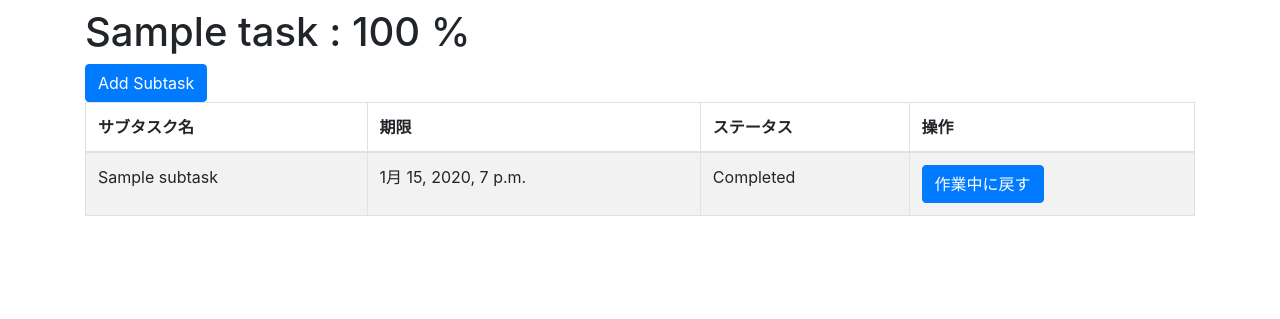
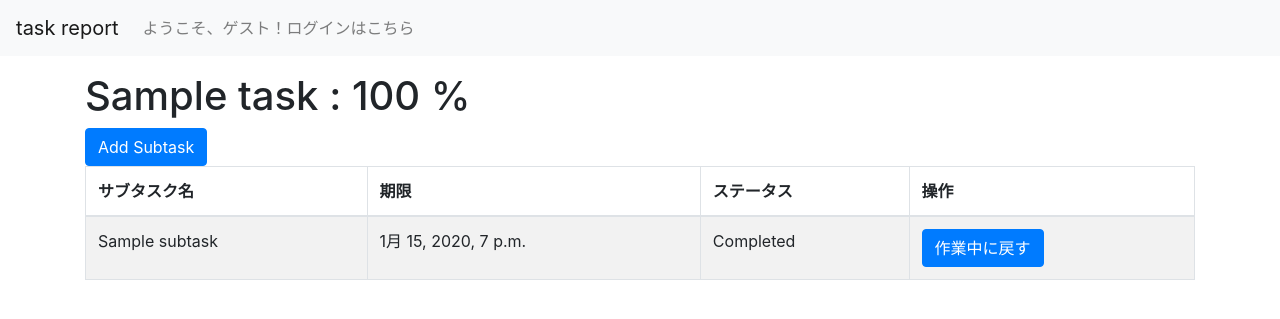
Before and after one commit to blackmax1886/task_report, a Django app: page /tasks/1/ in a window 1280 px wide. Shown: the top 319 px of the page. Run offline with Django 3.2, Linux system fonts and the light colour scheme; tables that the repository leaves empty hold one stand-in row (values such as "Sample post"); some libraries are stand-ins or nearby versions.

Commit message:
add nav bar to tasks base and improve blocks

```diff
--- a/tasks/templates/tasks/base.html
+++ b/tasks/templates/tasks/base.html
@@ -6,18 +6,53 @@
 
 <html lang="ja">
 <head>
-    <meta charset="UTF-8">
+    <!-- Required meta tags -->
+    <meta charset="utf-8">
     <meta name="viewport" content="width=device-width, initial-scale=1, shrink-to-fit=no">
+     <!-- Bootstrap CSS -->
+    <link rel="stylesheet" href="https://stackpath.bootstrapcdn.com/bootstrap/4.1.0/css/bootstrap.min.css"
+          integrity="sha384-9gVQ4dYFwwWSjIDZnLEWnxCjeSWFphJiwGPXr1jddIhOegiu1FwO5qRGvFXOdJZ4" crossorigin="anonymous">
+
     <title>{% block title %}{% endblock %}</title>
 </head>
 <body>
-<div class="container">
-    <h1>
-        {% block header %}
-        {% endblock header %}
-    </h1>
-    {% block content %}
-    {% endblock content %}
-</div>
+    <nav class="navbar navbar-expand-lg navbar-light bg-light">
+      <a class="navbar-brand" href="{% url 'users:top' %}">task report</a>
+      <button class="navbar-toggler" type="button" data-toggle="collapse" data-target="#navbarSupportedContent" aria-controls="navbarSupportedContent" aria-expanded="false" aria-label="Toggle navigation">
+        <span class="navbar-toggler-icon"></span>
+      </button>
+
+      <div class="collapse navbar-collapse" id="navbarSupportedContent">
+        <ul class="navbar-nav mr-auto">
+          {% if user.is_authenticated %}
+          <li>
+            <a class="nav-item nav-link" href="{% url 'users:logout' %}">ログアウト</a>
+          </li>
+          {% else %}
+          <li class="nav-item">
+            <a class="nav-item nav-link" href="{% url 'users:login' %}">
+            ようこそ、ゲスト！ログインはこちら
+          </a>
+          </li>
+          {% endif %}
+        </ul>
+      </div>
+    </nav>
+
+    <div class="container mt-3">
+        {% block content %}{% endblock %}
+    </div>
+
+    <!-- Optional JavaScript -->
+    <!-- jQuery first, then Popper.js, then Bootstrap JS -->
+    <script src="https://code.jquery.com/jquery-3.3.1.slim.min.js"
+            integrity="sha384-q8i/X+965DzO0rT7abK41JStQIAqVgRVzpbzo5smXKp4YfRvH+8abtTE1Pi6jizo"
+            crossorigin="anonymous"></script>
+    <script src="https://cdnjs.cloudflare.com/ajax/libs/popper.js/1.14.0/umd/popper.min.js"
+            integrity="sha384-cs/chFZiN24E4KMATLdqdvsezGxaGsi4hLGOzlXwp5UZB1LY//20VyM2taTB4QvJ"
+            crossorigin="anonymous"></script>
+    <script src="https://stackpath.bootstrapcdn.com/bootstrap/4.1.0/js/bootstrap.min.js"
+            integrity="sha384-uefMccjFJAIv6A+rW+L4AHf99KvxDjWSu1z9VI8SKNVmz4sk7buKt/6v9KI65qnm"
+            crossorigin="anonymous"></script>
 </body>
 </html>
--- a/tasks/templates/tasks/detail.html
+++ b/tasks/templates/tasks/detail.html
@@ -5,11 +5,13 @@
     {{ task.task_name }}
 {% endblock %}
 
-{% block header %}
-    <h1>{{ task.task_name }} : {% if task.subtask_set.all %} {{ task.progress_rate }} % {% endif %}</h1>
-{% endblock %}
+{#{% block header %}#}
+{#    <h1>{{ task.task_name }} : {% if task.subtask_set.all %} {{ task.progress_rate }} % {% endif %}</h1>#}
+{#{% endblock %}#}
 
 {% block content %}
+    <h1>{{ task.task_name }} : {% if task.subtask_set.all %} {{ task.progress_rate }} % {% endif %}</h1>
+
     {% if error_message %}<p><strong>{{ error_message }}</strong></p>
     {% endif %}
 
--- a/tasks/templates/tasks/index.html
+++ b/tasks/templates/tasks/index.html
@@ -7,7 +7,7 @@
 {% endblock %}
 
 {% block content %}
-    <h2 class="mt-4 border-bottom">タスク一覧</h2>
+    <h1 class="mt-4 border-bottom">タスク一覧</h1>
     <a href="{% url 'tasks:create' %}" class="btn btn-primary">Add</a>
     <div>
         {% if closest_task_list %}
--- a/templates/users/base.html
+++ b/templates/users/base.html
@@ -13,7 +13,7 @@
 </head>
 <body>
     <nav class="navbar navbar-expand-lg navbar-light bg-light">
-      <a class="navbar-brand" href="{% url 'users:top' %}">ホームページ名</a>
+      <a class="navbar-brand" href="{% url 'users:top' %}">task report</a>
       <button class="navbar-toggler" type="button" data-toggle="collapse" data-target="#navbarSupportedContent" aria-controls="navbarSupportedContent" aria-expanded="false" aria-label="Toggle navigation">
         <span class="navbar-toggler-icon"></span>
       </button>
```
